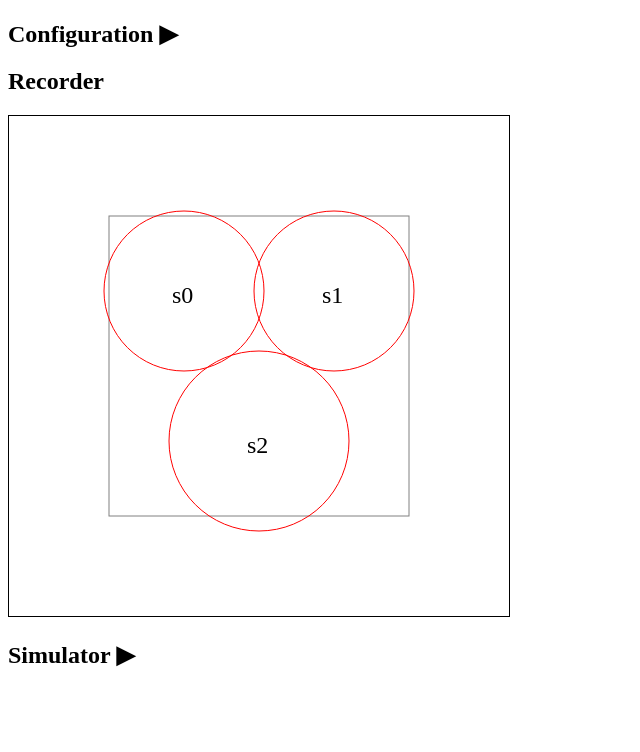
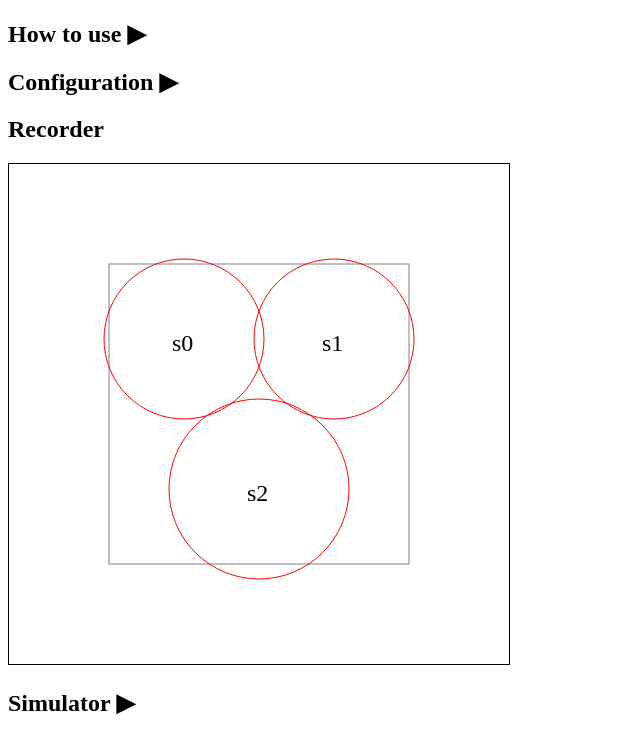
Before and after one commit to sat0yu/collaborative-sensing-simulator, a React (Vite) app: page / in a window 1280 px wide. Shown: the top 752 px of the page, without its empty margins (0-640 px from the left). Built offline with nearby package versions, Linux system fonts and the light colour scheme.

Commit message:
add HowToUse

```diff
--- a/src/app.tsx
+++ b/src/app.tsx
@@ -22,6 +22,11 @@ import { Sensor } from "./sensor";
 import { Simulator } from "./simulator";
 
 export const App = () => {
+  const [showHowToUse, setShowHowToUse] = useState(false);
+  const toggleShowHowToUse = useCallback(
+    () => setShowHowToUse((prev) => !prev),
+    [setShowHowToUse]
+  );
   const [showConfiguration, setShowConfiguration] = useState(false);
   const toggleShowConfiguration = useCallback(
     () => setShowConfiguration((prev) => !prev),
@@ -84,6 +89,34 @@ export const App = () => {
 
   return (
     <>
+      <section>
+        <h1 onClick={toggleShowHowToUse}>
+          How to use {showHowToUse ? "▼" : "▶"}
+        </h1>
+        {showHowToUse ? (
+          <div
+            style={{
+              position: "absolute",
+              top: 0,
+              left: 0,
+              width: "100%",
+              height: "100%",
+              backgroundColor: "rgb(0, 0, 0, 0.5)",
+            }}
+            onClick={toggleShowHowToUse}
+          >
+            <p
+              style={{
+                margin: "10% auto",
+                width: "712px",
+              }}
+            >
+              <img src="https://user-images.githubusercontent.com/1370842/100489911-bba67c80-315a-11eb-9433-353cefba8bcd.gif" />
+            </p>
+          </div>
+        ) : null}
+      </section>
+
       <section>
         <h1 onClick={toggleShowConfiguration}>
           Configuration {showConfiguration ? "▼" : "▶"}
```
